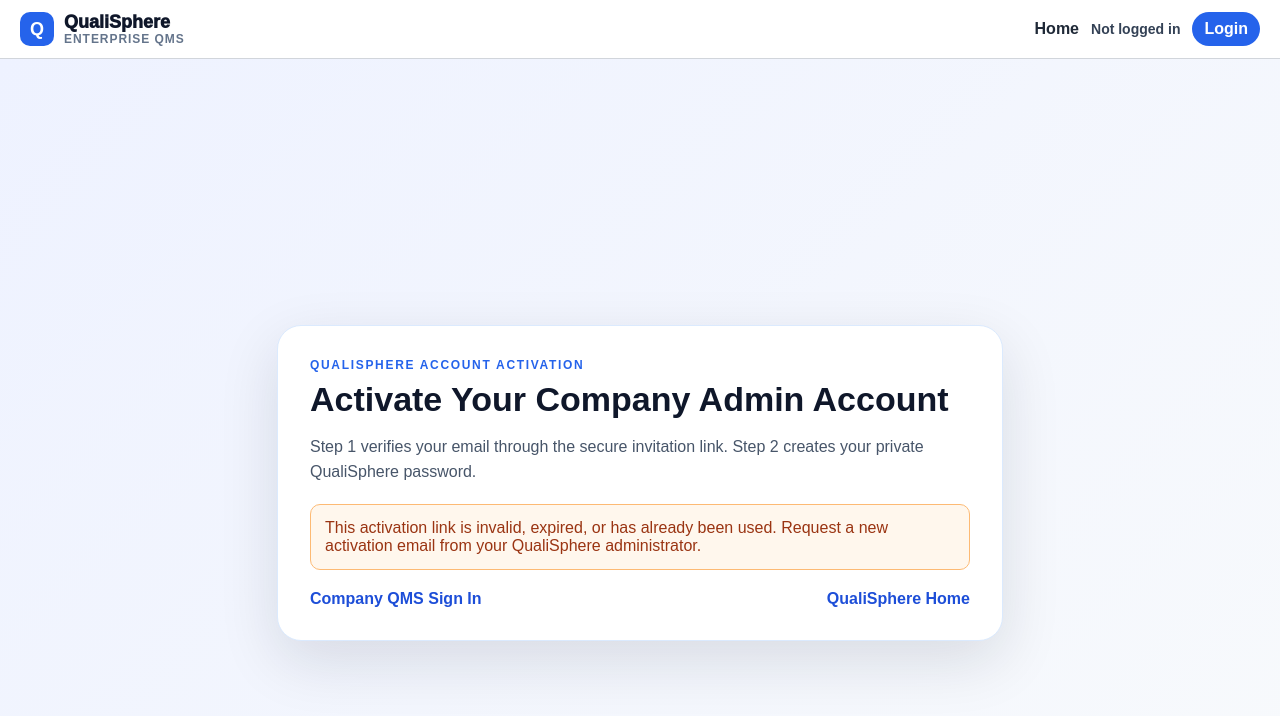
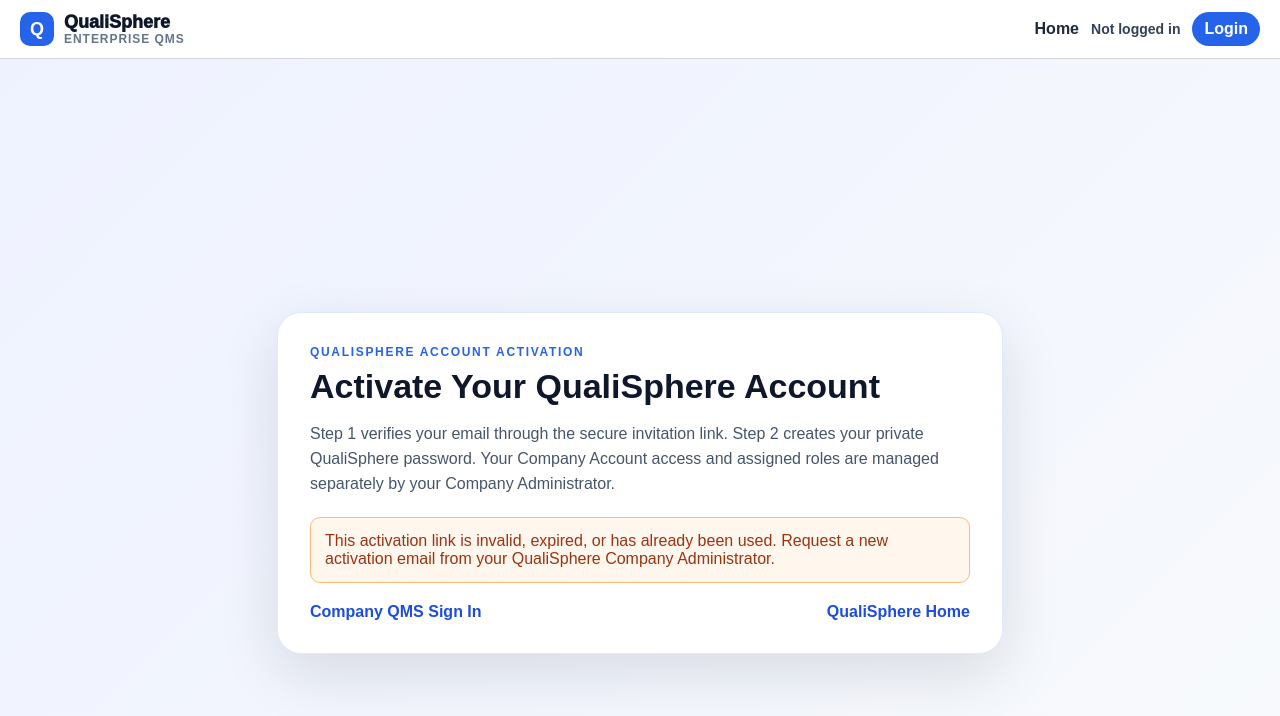
Before and after one commit to Markatcholi/Qualiflow6, a Next.js app: page /activate-account in a window 1280 px wide. Shown: the top 716 px of the page. Built offline with nearby package versions, Linux system fonts and the light colour scheme; no server answers.

Commit message:
Generalize account activation for customer users

```diff
--- a/app/activate-account/page.tsx
+++ b/app/activate-account/page.tsx
@@ -25,7 +25,7 @@ export default function ActivateAccountPage() {
         const session = data.session;
         if (!session?.user) {
           setError(
-            "This activation link is invalid, expired, or has already been used. Request a new activation email from your QualiSphere administrator.",
+            "This activation link is invalid, expired, or has already been used. Request a new activation email from your QualiSphere Company Administrator.",
           );
           return;
         }
@@ -82,9 +82,9 @@ export default function ActivateAccountPage() {
     <main style={pageStyle}>
       <section style={cardStyle}>
         <div style={eyebrowStyle}>QUALISPHERE ACCOUNT ACTIVATION</div>
-        <h1 style={titleStyle}>Activate Your Company Admin Account</h1>
+        <h1 style={titleStyle}>Activate Your QualiSphere Account</h1>
         <p style={subtitleStyle}>
-          Step 1 verifies your email through the secure invitation link. Step 2 creates your private QualiSphere password.
+          Step 1 verifies your email through the secure invitation link. Step 2 creates your private QualiSphere password. Your Company Account access and assigned roles are managed separately by your Company Administrator.
         </p>
 
         {checking ? <div style={noticeStyle}>Validating activation link...</div> : null}
```
